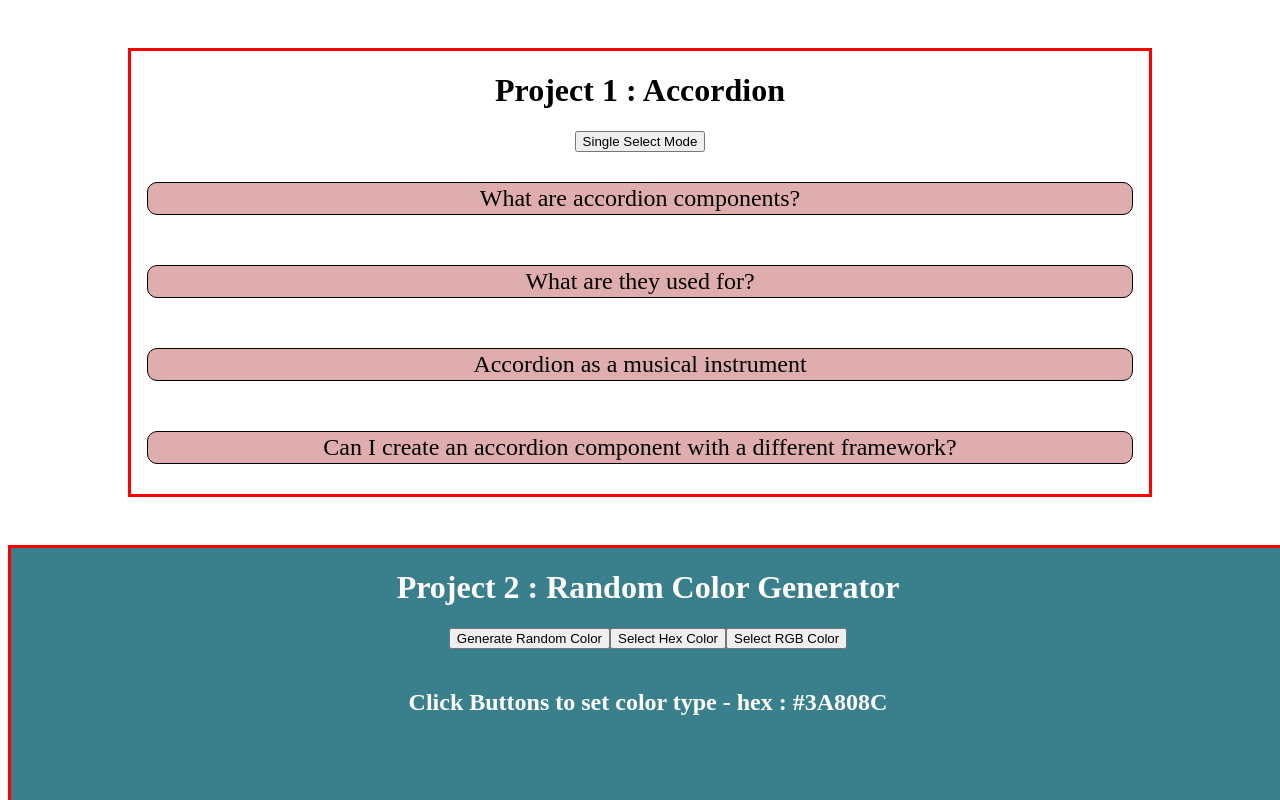
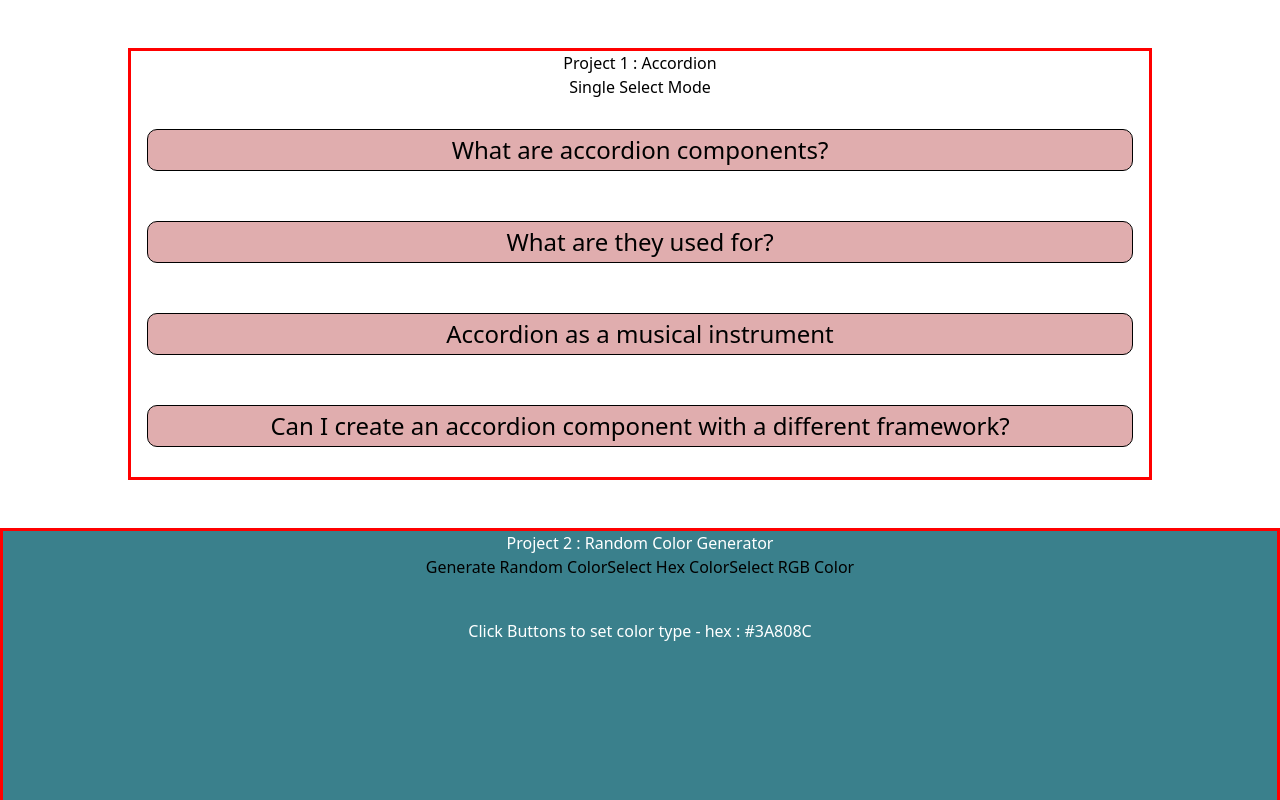
Before and after one commit to SanjeevKumar3662/20plusReactProjects, a React (Vite) app in the folder plusReactProject/: page / in a window 1280 px wide. Shown: the top 800 px of the page. Built offline with nearby package versions, Linux system fonts and the light colour scheme; no server answers.

Commit message:
added tailwind to the project

```diff
--- a/plusReactProject/package.json
+++ b/plusReactProject/package.json
@@ -10,8 +10,10 @@
     "preview": "vite preview"
   },
   "dependencies": {
+    "@tailwindcss/vite": "^4.1.13",
     "react": "^19.1.0",
-    "react-dom": "^19.1.0"
+    "react-dom": "^19.1.0",
+    "tailwindcss": "^4.1.13"
   },
   "devDependencies": {
     "@eslint/js": "^9.30.1",
--- a/plusReactProject/src/index.css
+++ b/plusReactProject/src/index.css
@@ -0,0 +1 @@
+@import "tailwindcss";
--- a/plusReactProject/vite.config.js
+++ b/plusReactProject/vite.config.js
@@ -1,7 +1,8 @@
-import { defineConfig } from 'vite'
-import react from '@vitejs/plugin-react-swc'
+import { defineConfig } from "vite";
+import react from "@vitejs/plugin-react-swc";
+import tailwindcss from "@tailwindcss/vite";
 
 // https://vite.dev/config/
 export default defineConfig({
-  plugins: [react()],
-})
+  plugins: [react(), tailwindcss()],
+});
```
Also changed, not shown: 1 other file (tests, documents, lock files or other folders).
